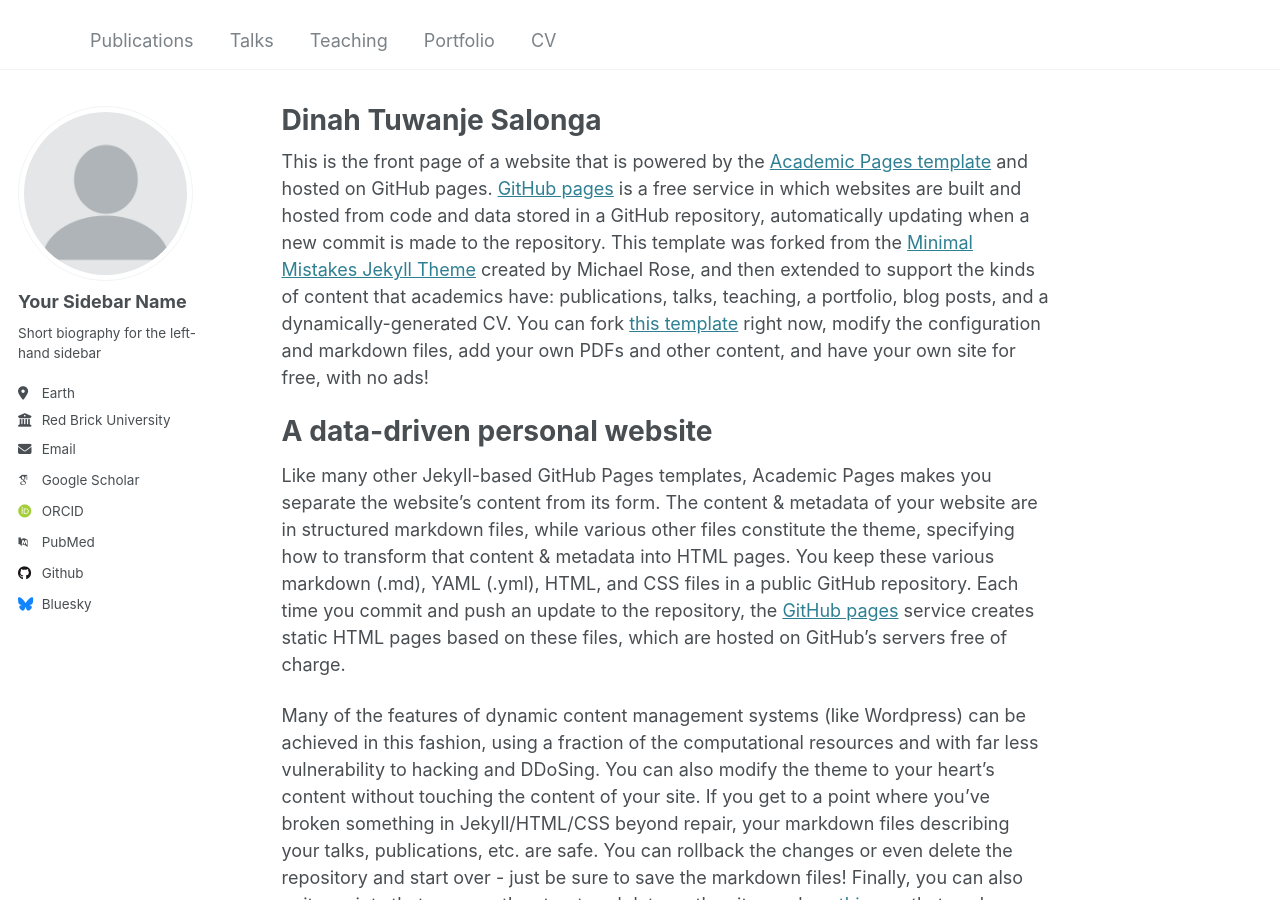
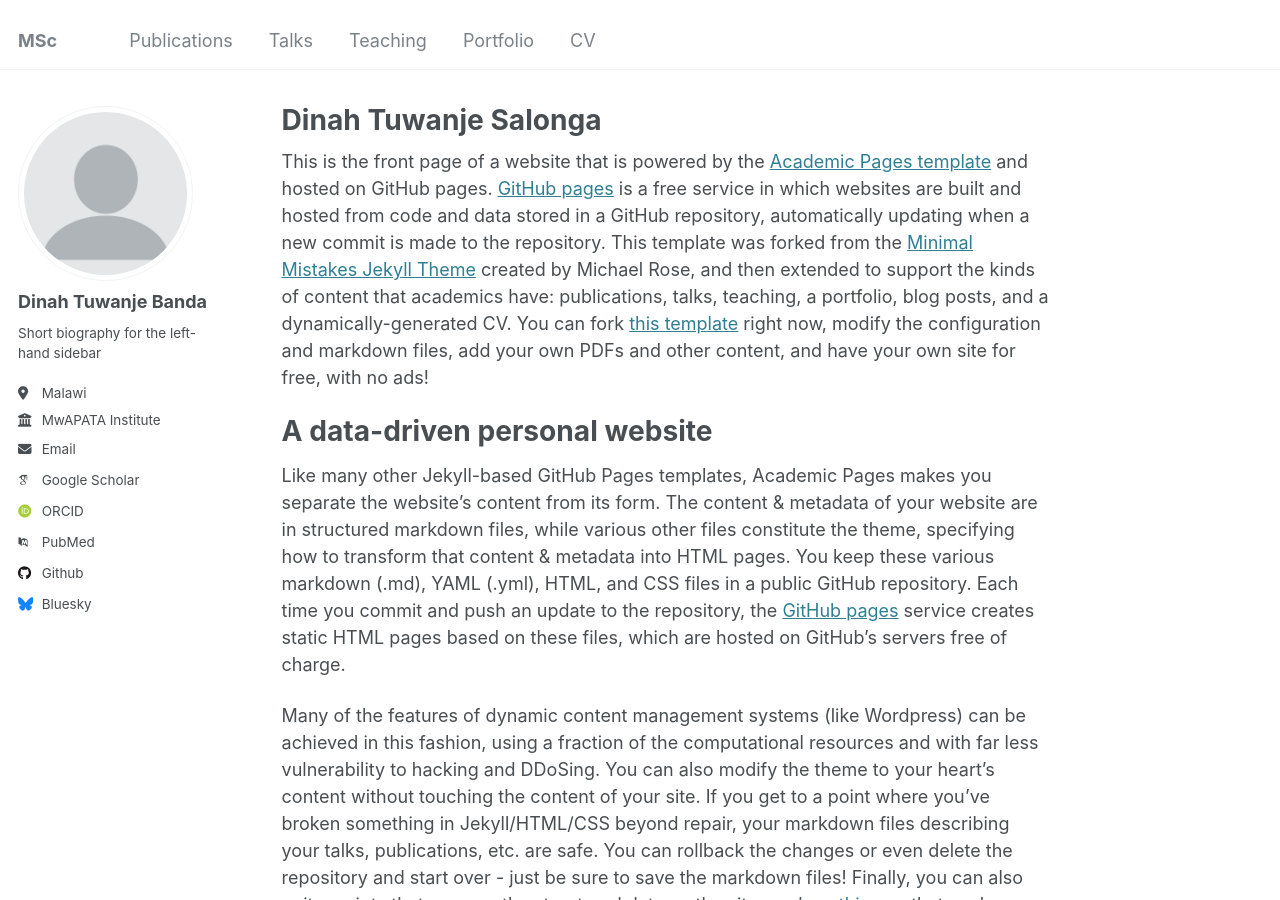
Before and after one commit to Dinah3/dinah3.github.io, a Jekyll site: the page built from _pages/about.md, in a window 1280 px wide and 900 px high. Built offline with Jekyll 4.4.1, drawn with Linux system fonts in a browser that asks for light colours; some web fonts are replaced.

Commit message:
Update _config.yml

```diff
--- a/_config.yml
+++ b/_config.yml
@@ -8,7 +8,7 @@
 
 # Basic Site Settings
 locale                   : "en-US"
-title                    : ""
+title                    : "MSc"
 title_separator          : "-"
 name                     : &name "Dinah Tuwanje Banda"
 description              : &description "Policy Researcher (Research Analyst)"
@@ -22,13 +22,13 @@ repository               : "academicpages/academicpages.github.io"
 author:
   # Biographic information
   avatar           : "profile.png"
-  name             : "Your Sidebar Name"
+  name             : "Dinah Tuwanje Banda"
   pronouns         : # example: "she/her"
   bio              : "Short biography for the left-hand sidebar"
-  location         : "Earth"
-  employer         : "Red Brick University"
+  location         : "Malawi"
+  employer         : "MwAPATA Institute"
   uri              : # URL
-  email            : "none@example.org"
+  email            : "dinahbandat@gmail.com"
 
   # Academic websites
   arxiv            : # URL - Update with the correct link to your profile
```
